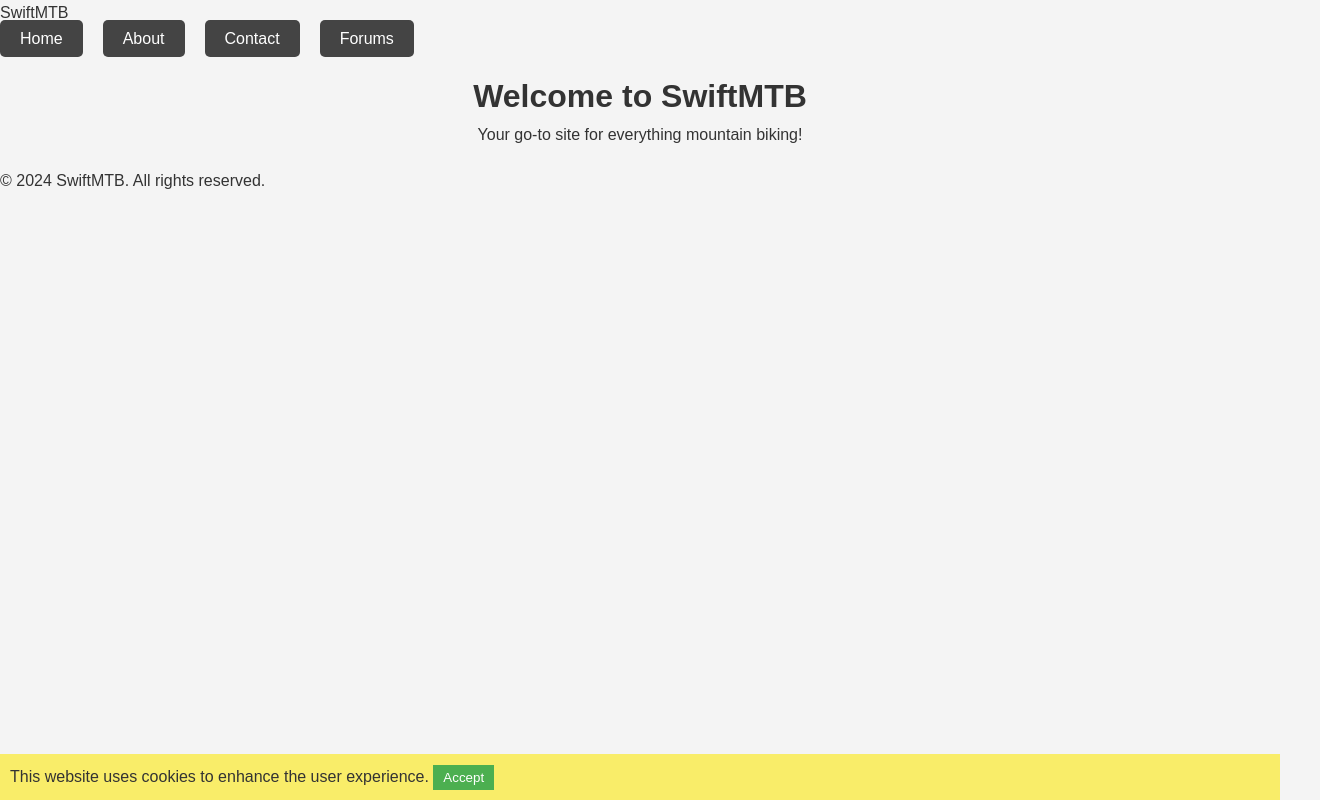
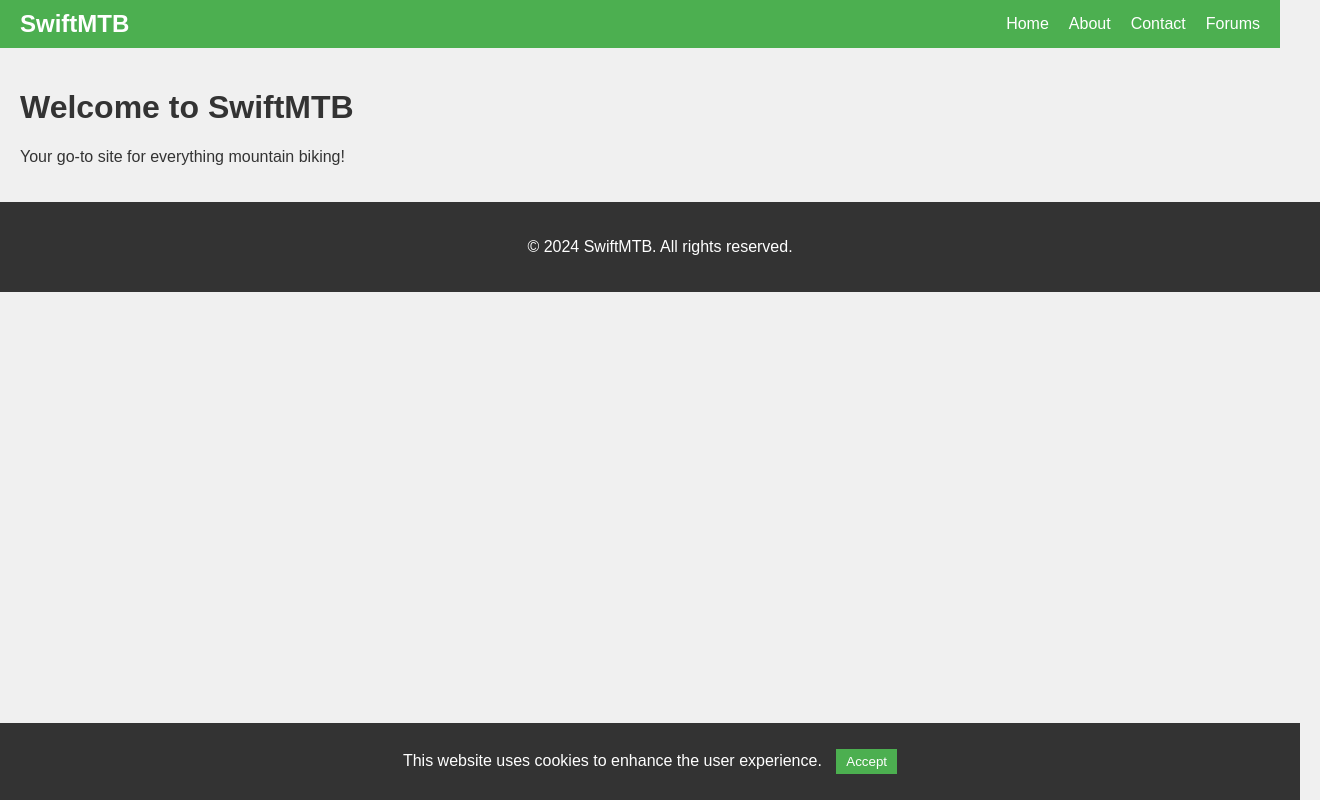
Before and after one commit to 1budugu/mtbmadesimple.com, a plain HTML site: page index.html in a window 1280 px wide. Shown: the whole page, 1320 px wide, since content can reach past the window. Drawn offline with Linux system fonts and the light colour scheme; files that its build step writes are made by us from their sources.

Commit message:
Update styles.css

```diff
--- a/css/styles.css
+++ b/css/styles.css
@@ -1,71 +1,73 @@
-/* General reset */
-* {
+body {
+    font-family: Arial, sans-serif;
     margin: 0;
     padding: 0;
-    box-sizing: border-box;
+    background-color: #f0f0f0;
+    color: #333;
 }
 
-/* Body Styling */
-body {
-    font-family: Arial, sans-serif;
-    background-color: #f4f4f4;
-    color: #333;
-    line-height: 1.6;
+header {
+    background-color: #4CAF50;
+    color: white;
+    padding: 10px 0;
 }
 
-/* Navbar Styling */
-.navbar {
+nav {
     display: flex;
     justify-content: space-between;
     align-items: center;
-    background-color: #333;
-    padding: 10px 20px;
+    padding: 0 20px;
 }
 
-.navbar .logo h1 {
-    color: white;
+.logo {
     font-size: 24px;
+    font-weight: bold;
 }
 
 .nav-links {
     list-style: none;
     display: flex;
-    gap: 20px;
+    margin: 0;
+    padding: 0;
 }
 
 .nav-links li {
-    margin: 0;
+    margin-left: 20px;
 }
 
-.nav-links li a {
+.nav-links a {
+    color: white;
     text-decoration: none;
-    color: white;
-    padding: 10px 20px;
-    background-color: #444;
-    border-radius: 5px;
-    transition: background-color 0.3s ease;
 }
 
-.nav-links li a:hover {
-    background-color: #555;
+.nav-links a:hover {
+    text-decoration: underline;
 }
 
-/* Main content */
 main {
     padding: 20px;
-    text-align: center;
 }
 
-/* Cookie Alert */
+footer {
+    text-align: center;
+    padding: 20px;
+    background-color: #333;
+    color: white;
+    position: relative;
+    bottom: 0;
+    width: 100%;
+}
+
 .cookie-alert {
-    background-color: #f9ed69;
-    padding: 10px;
+    background-color: #333;
+    color: white;
     position: fixed;
     bottom: 0;
     width: 100%;
+    padding: 10px;
     text-align: center;
     display: flex;
-    justify-content: space-between;
+    justify-content: center;
     align-items: center;
 }
 
@@ -75,4 +77,9 @@ main {
     border: none;
     padding: 5px 10px;
     cursor: pointer;
+    margin-left: 10px;
 }
+
+.cookie-alert button:hover {
+    background-color: #45a049;
+}
```
